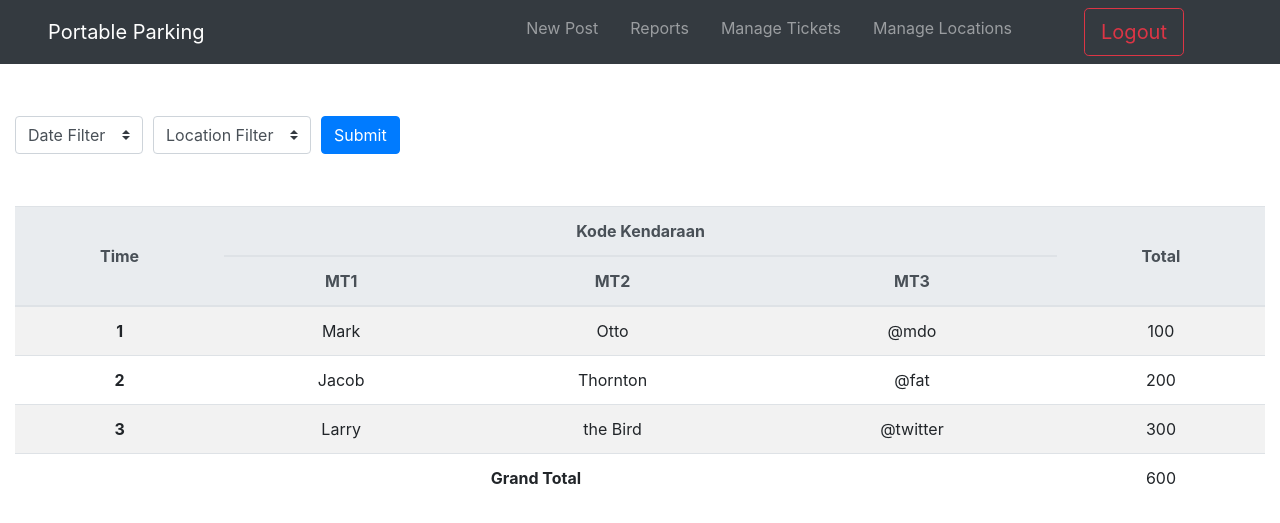
After one commit to reihan703/portable-parking, a Flask app: page /reports in a window 1280 px wide. The commit adds this page. Shown: the top 523 px of the page. Run offline with Flask 3, Linux system fonts and the light colour scheme; some libraries are stand-ins or nearby versions.

Commit message:
WIP | attach report nav to page

```diff
--- a/app.py
+++ b/app.py
@@ -21,7 +21,7 @@ def index():
     app.logger.debug("Route accessed")
     return render_template('index.html', posts=posts)
 
-
+# -------------------------- CREATE POST --------------------------------
 def get_post(post_id):
     conn = get_db_connection()
     post = conn.execute('SELECT * FROM posts WHERE id = ?',
@@ -88,3 +88,20 @@ def delete(id):
     conn.close()
     flash('"{}" was successfully deleted!'.format(post['title']))
     return redirect(url_for('index'))
+# ----------------------------- END CREATE POST ------------------------------------
+
+
+# ----------------------------- REPORTS ---------------------------------------------
+@app.route('/reports', methods=('GET','POST'))
+def reports():
+    return render_template('reports.html')
+# ----------------------------- END REPORTS -----------------------------------------
+
+
+# ----------------------------- MANAGE TICKETS --------------------------------------
+# ----------------------------- END MANAGE TICKETS --------------------------------------
+
+
+
+# ----------------------------- MANAGE LOCATIONS --------------------------------------
+# ----------------------------- END MANAGE LOCATIONS --------------------------------------
--- a/templates/base.html
+++ b/templates/base.html
@@ -22,7 +22,7 @@
                 <a class="nav-link" href="{{url_for('create')}}">New Post</a>
             </li>
             <li class="nav-item mr-3">
-                <a class="nav-link" href="{{url_for('create')}}">Reports</a>
+                <a class="nav-link" href="{{url_for('reports')}}">Reports</a>
             </li>
             <li class="nav-item mr-3">
                 <a class="nav-link" href="{{url_for('create')}}">Manage Tickets</a>
@@ -36,7 +36,8 @@
             </ul>
         </div>
     </nav>
-    <div class="container">
+    <div class="container-fluid pt-5">
+        <!-- Get all flashing messages -->
         {% for message in get_flashed_messages() %}
             <div class="alert alert-danger">{{ message }}</div>
         {% endfor %}
--- /dev/null
+++ b/templates/reports.html
@@ -0,0 +1,76 @@
+{% extends 'base.html' %} {% block content %}
+
+<form class="mb-5">
+	<div class="form-row align-items-center">
+		<div class="col-auto my-1">
+			<select class="custom-select mr-sm-2" id="dateFilter">
+				<option selected disabled>Date Filter</option>
+				<option value="1">One</option>
+				<option value="2">Two</option>
+				<option value="3">Three</option>
+			</select>
+		</div>
+		<div class="col-auto my-1">
+			<select class="custom-select mr-sm-2" id="locationFilter">
+				<option selected disabled>Location Filter</option>
+				<option value="1">One</option>
+				<option value="2">Two</option>
+				<option value="3">Three</option>
+			</select>
+		</div>
+		<div class="col-auto my-1">
+			<button type="submit" class="btn btn-primary">Submit</button>
+		</div>
+	</div>
+</form>
+
+<div>
+	<table class="table table-striped">
+		<thead class="thead-light">
+			<tr>
+				<th scope="col" rowspan="2" class="text-center align-middle">
+					Time
+				</th>
+				<th scope="col" colspan="3" class="text-center">
+					Kode Kendaraan
+				</th>
+				<th scope="col" rowspan="2" class="text-center align-middle">
+					Total
+				</th>
+			</tr>
+			<tr class="text-center">
+				<th scope="col">MT1</th>
+				<th scope="col">MT2</th>
+				<th scope="col">MT3</th>
+			</tr>
+		</thead>
+		<tbody class="text-center">
+			<tr>
+				<th scope="row">1</th>
+				<td>Mark</td>
+				<td>Otto</td>
+				<td>@mdo</td>
+				<td>100</td>
+			</tr>
+			<tr>
+				<th scope="row">2</th>
+				<td>Jacob</td>
+				<td>Thornton</td>
+				<td>@fat</td>
+				<td>200</td>
+			</tr>
+			<tr>
+				<th scope="row">3</th>
+				<td>Larry</td>
+				<td>the Bird</td>
+				<td>@twitter</td>
+				<td>300</td>
+			</tr>
+            <tr>
+                <th scope="row" colspan="4">Grand Total</th>
+                <td>600</td>
+            </tr>
+		</tbody>
+	</table>
+</div>
+{% endblock %}
```
